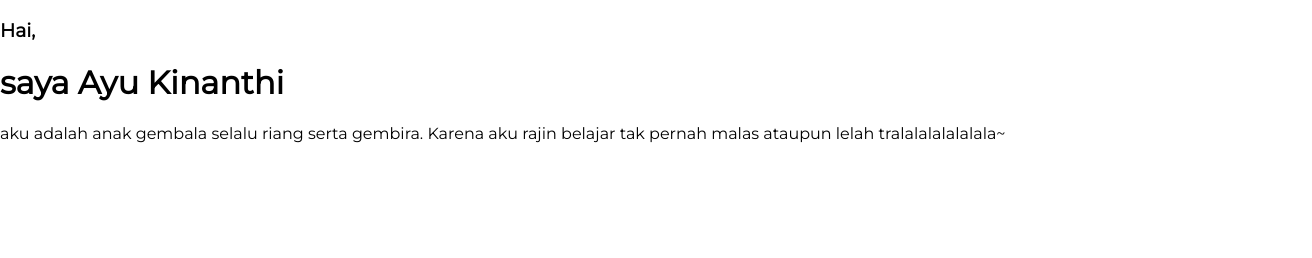
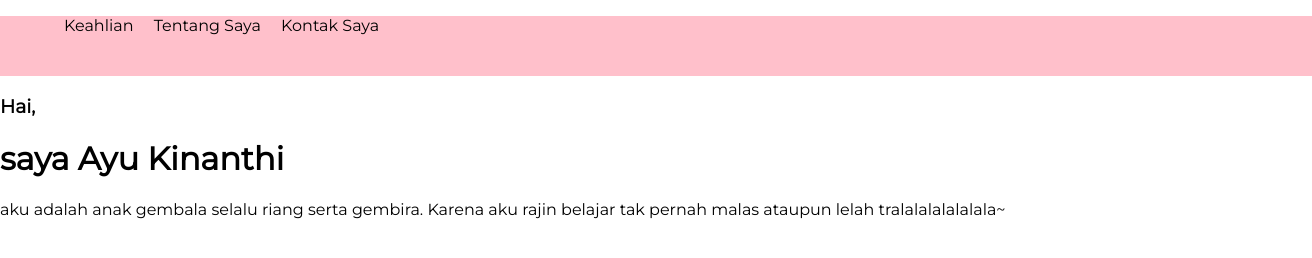
Before and after one commit to ayukinanthi/profileku, a plain HTML site: page index.html in a window 1280 px wide. Shown: the whole page, 1312 px wide, since content can reach past the window. Drawn offline with Linux system fonts and the light colour scheme.

Commit message:
nambahin navbar berwarna

```diff
--- a/css/style.css
+++ b/css/style.css
@@ -8,3 +8,21 @@ body {
 	font-family: 'Roboto', sans-serif;
 	font-family: 'Montserrat', sans-serif;
 }
+
+nav {
+	height: 60px;
+	width: 100%;
+	padding: 0 1rem;
+	background-color: pink;
+	color: black;
+	/*1rem = 16px*/
+}
+/*
+buat navbarnya kearah samping (satu baris)
+*/
+
+li {
+	list-style-type: none; /*bulet-buletnya ilankkk*/
+	display: inline-block; /*biar nyamping*/
+	padding: 0 8px; /*spasinya*/
+}
--- a/index.html
+++ b/index.html
@@ -10,6 +10,14 @@
 
 </head>
 <body>
+	<!--navbar diatas-->
+	<nav>
+		<ul>
+		<li>Keahlian</li>
+		<li>Tentang Saya</li>
+		<li>Kontak Saya</li>
+		</ul>
+	</nav>
 	<h3>Hai,</h3>
 	<h1>saya Ayu Kinanthi</h1>
 	<p>
```
